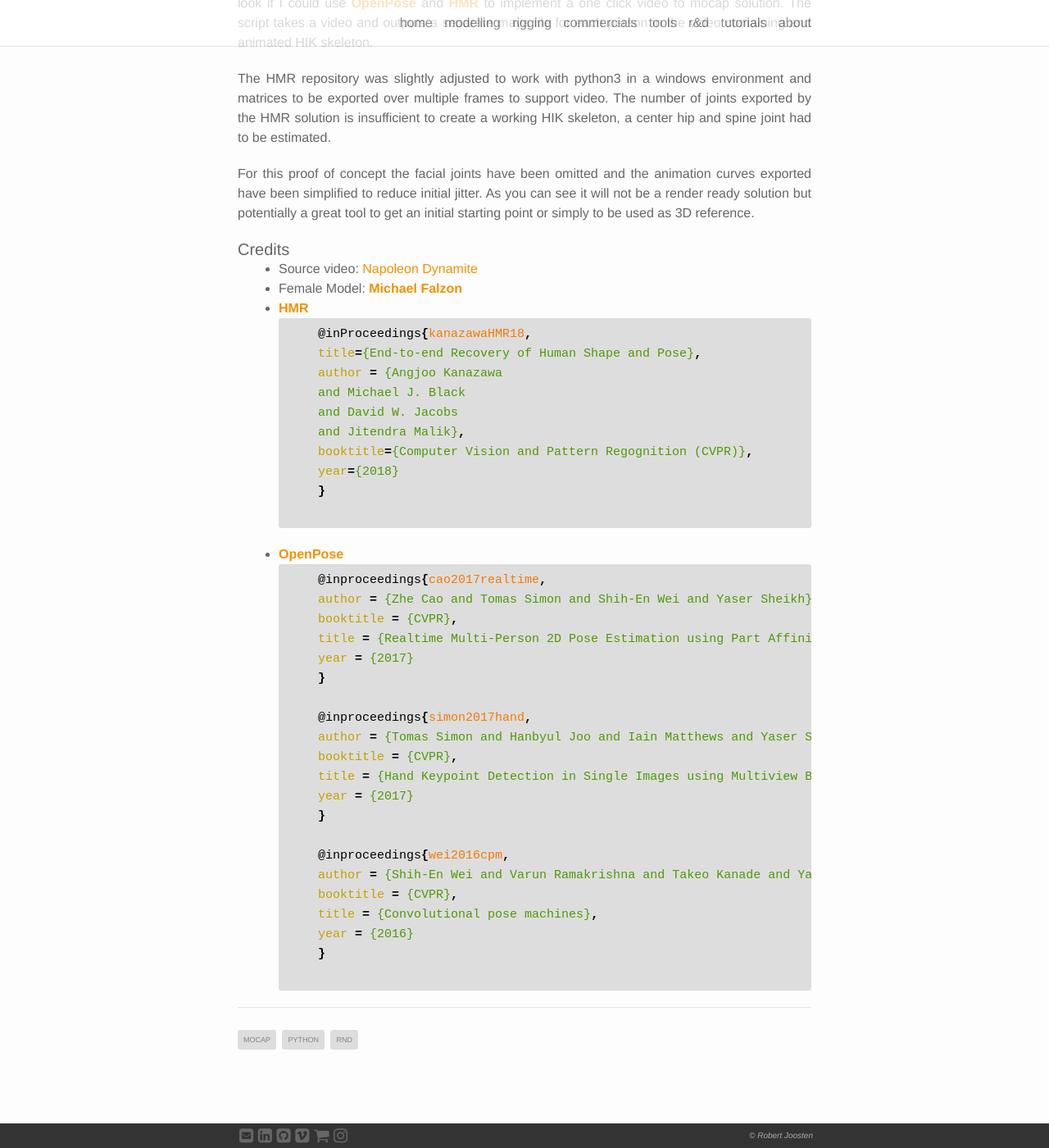
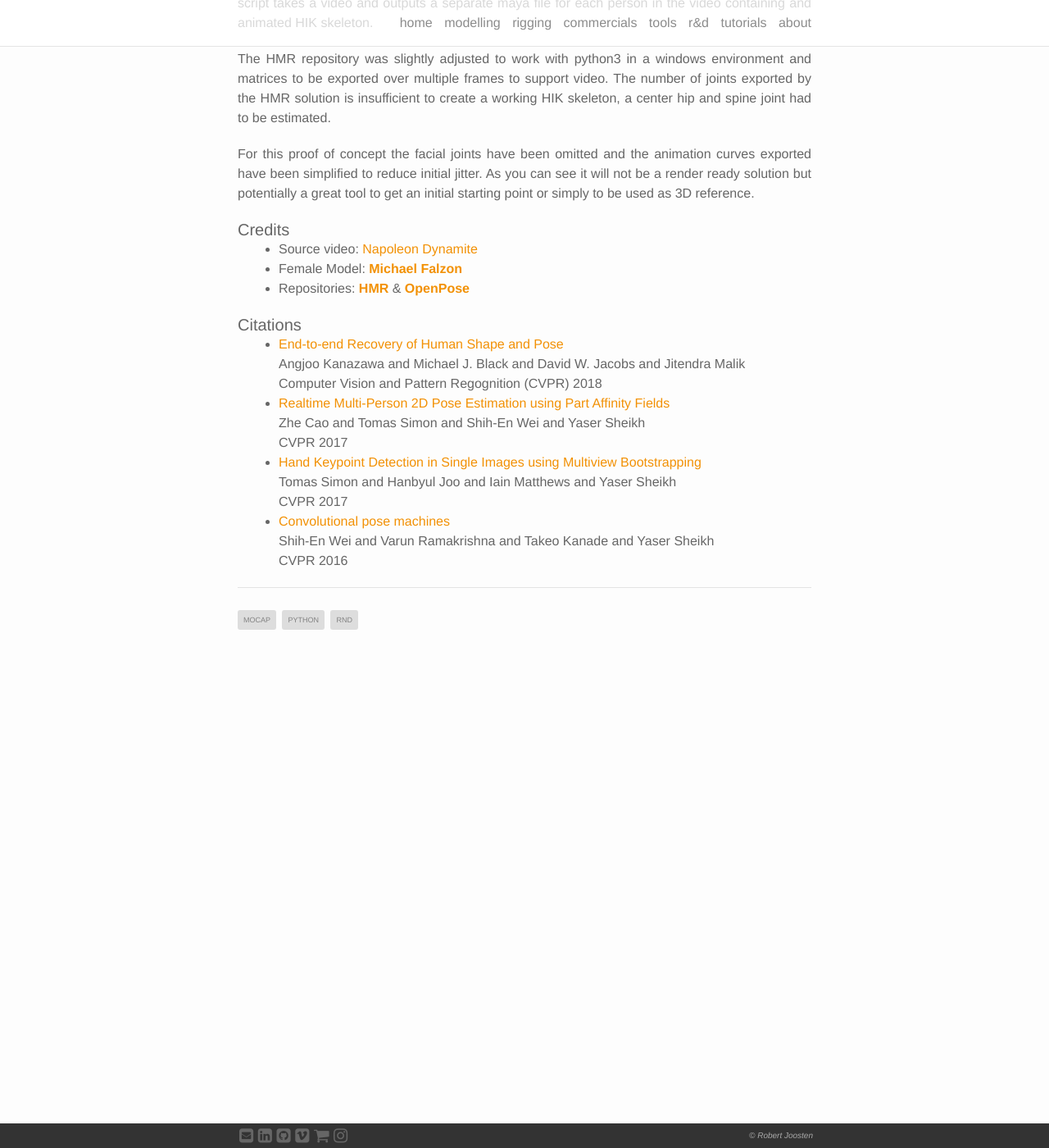
Before and after one commit to robertjoosten/robertjoosten.github.io, a Jekyll site: the page built from _projects/video2mocap.markdown, in a window 1280 px wide and 1400 px high, scrolled down 673 px. Shown: the whole window at 82% size. Built offline with Jekyll 4.4.1, drawn with Linux system fonts in a browser that asks for light colours; nearby versions of some CDN libraries.

Commit message:
update project

```diff
--- a/_projects/video2mocap.markdown
+++ b/_projects/video2mocap.markdown
@@ -21,45 +20,40 @@ tag: [rnd, python, mocap]
 <ul>
     <li>Source video: <a href="https://www.youtube.com/watch?v=TcWPiHjIExA">Napoleon Dynamite</a></li>
     <li>Female Model: <a href="https://www.artstation.com/mfalzon"><strong>Michael Falzon</strong></a></li>
-    <li><a href="https://github.com/akanazawa/hmr"><strong>HMR</strong></a>
+    <li>Repositories: <a href="https://github.com/akanazawa/hmr"><strong>HMR</strong></a> & <a href="https://github.com/CMU-Perceptual-Computing-Lab/openpose"><strong>OpenPose</strong></a></li>
+</ul>
 
-    {% highlight bibtex %}
-    @inProceedings{kanazawaHMR18,
-    title={End-to-end Recovery of Human Shape and Pose},
-    author = {Angjoo Kanazawa
+<h4>Citations</h4>
+<ul>
+    <li>
+    <a class="url"><span class="title">End-to-end Recovery of Human Shape and Pose</span></a><br>
+    <span class="author">Angjoo Kanazawa
     and Michael J. Black
     and David W. Jacobs
-    and Jitendra Malik},
-    booktitle={Computer Vision and Pattern Regognition (CVPR)},
-    year={2018}
-    }
-    {% endhighlight %}
-
+    and Jitendra Malik</span><br>
+    <span class="booktitle">Computer Vision and Pattern Regognition (CVPR)</span>
+    <span class="">
+    <span class="year">2018</span></span>
     </li>
-    <li><a href="https://github.com/CMU-Perceptual-Computing-Lab/openpose"><strong>OpenPose</strong></a>
-
-    {% highlight bibtex %}
-    @inproceedings{cao2017realtime,
-    author = {Zhe Cao and Tomas Simon and Shih-En Wei and Yaser Sheikh},
-    booktitle = {CVPR},
-    title = {Realtime Multi-Person 2D Pose Estimation using Part Affinity Fields},
-    year = {2017}
-    }
-
-    @inproceedings{simon2017hand,
-    author = {Tomas Simon and Hanbyul Joo and Iain Matthews and Yaser Sheikh},
-    booktitle = {CVPR},
-    title = {Hand Keypoint Detection in Single Images using Multiview Bootstrapping},
-    year = {2017}
-    }
-
-    @inproceedings{wei2016cpm,
-    author = {Shih-En Wei and Varun Ramakrishna and Takeo Kanade and Yaser Sheikh},
-    booktitle = {CVPR},
-    title = {Convolutional pose machines},
-    year = {2016}
-    }
-    {% endhighlight %}
-
+    <li>
+    <a class="url"><span class="title">Realtime Multi-Person 2D Pose Estimation using Part Affinity Fields</span></a><br>
+    <span class="author">Zhe Cao and Tomas Simon and Shih-En Wei and Yaser Sheikh</span><br>
+    <span class="booktitle">CVPR</span>
+    <span class="">
+    <span class="year">2017</span></span>
+    </li>
+    <li>
+    <a class="url"><span class="title">Hand Keypoint Detection in Single Images using Multiview Bootstrapping</span></a><br>
+    <span class="author">Tomas Simon and Hanbyul Joo and Iain Matthews and Yaser Sheikh</span><br>
+    <span class="booktitle">CVPR</span>
+    <span class="">
+    <span class="year">2017</span></span>
+    </li>
+    <li>
+    <a class="url"><span class="title">Convolutional pose machines</span></a><br>
+    <span class="author">Shih-En Wei and Varun Ramakrishna and Takeo Kanade and Yaser Sheikh</span><br>
+    <span class="booktitle">CVPR</span>
+    <span class="">
+    <span class="year">2016</span></span>
     </li>
 </ul>
```
Also changed, not shown: other parts of _projects/video2mocap.markdown (+0 -1 lines).
